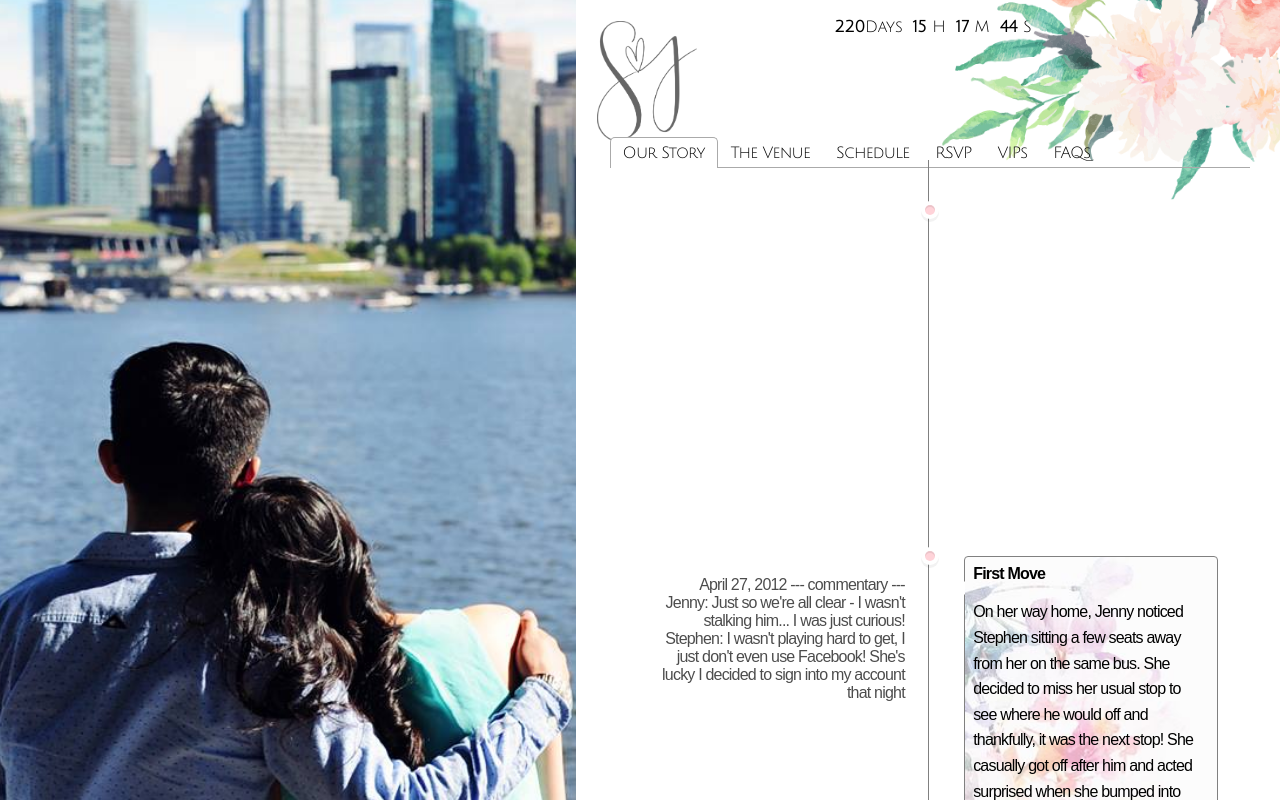
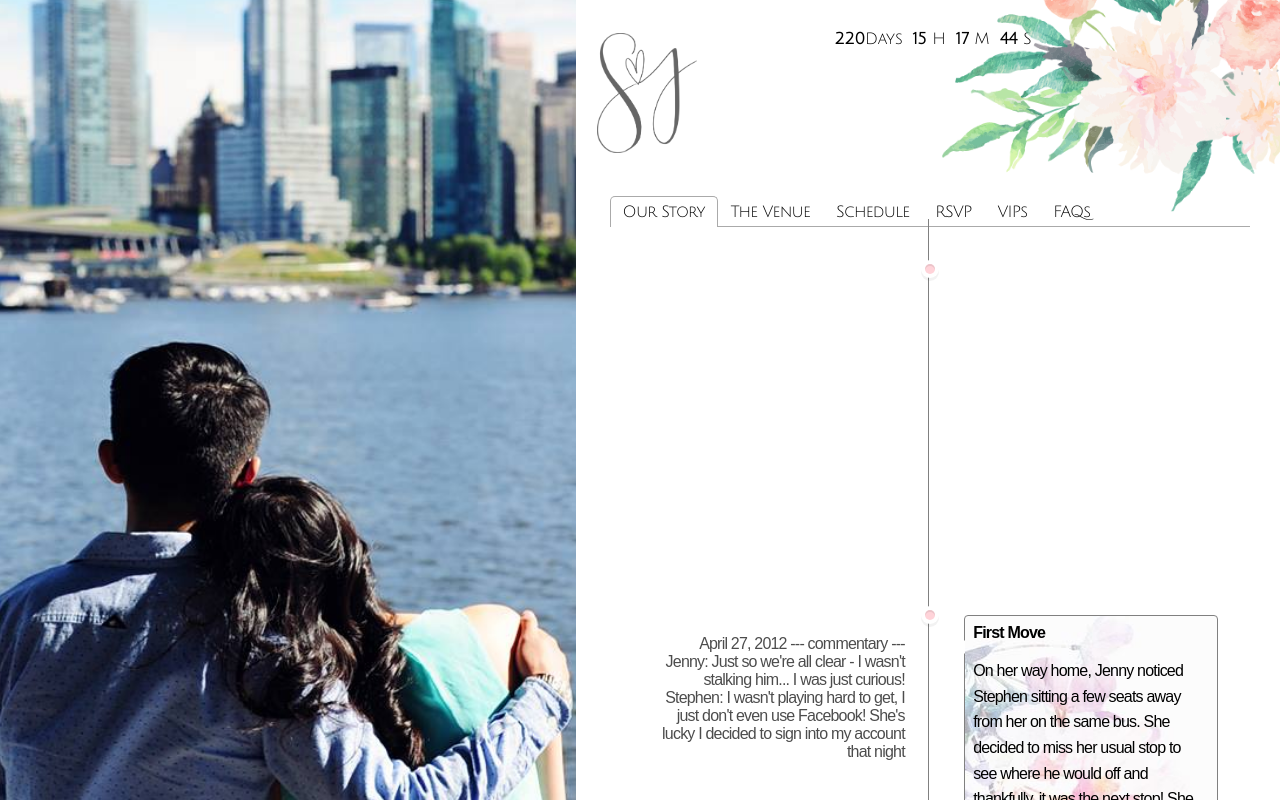
Before and after one commit to jennypoon/react_wed, a React (Create React App) app in the folder client/: page / in a window 1280 px wide. Shown: the top 800 px of the page. Built offline with nearby package versions, Linux system fonts and the light colour scheme; a web font is replaced by a local one.

Commit message:
added name header

```diff
--- a/client/src/components/SideImages.jsx
+++ b/client/src/components/SideImages.jsx
@@ -3,6 +3,9 @@
 function SideImage() {
     return (
       <div className="imageSlider">
+        <div className="headerName">
+          <h2> Stephen & Jenny </h2>
+        </div>
         <div className="image1"></div>
         <div className="image2"></div>
         <div className="image3"></div>
```
